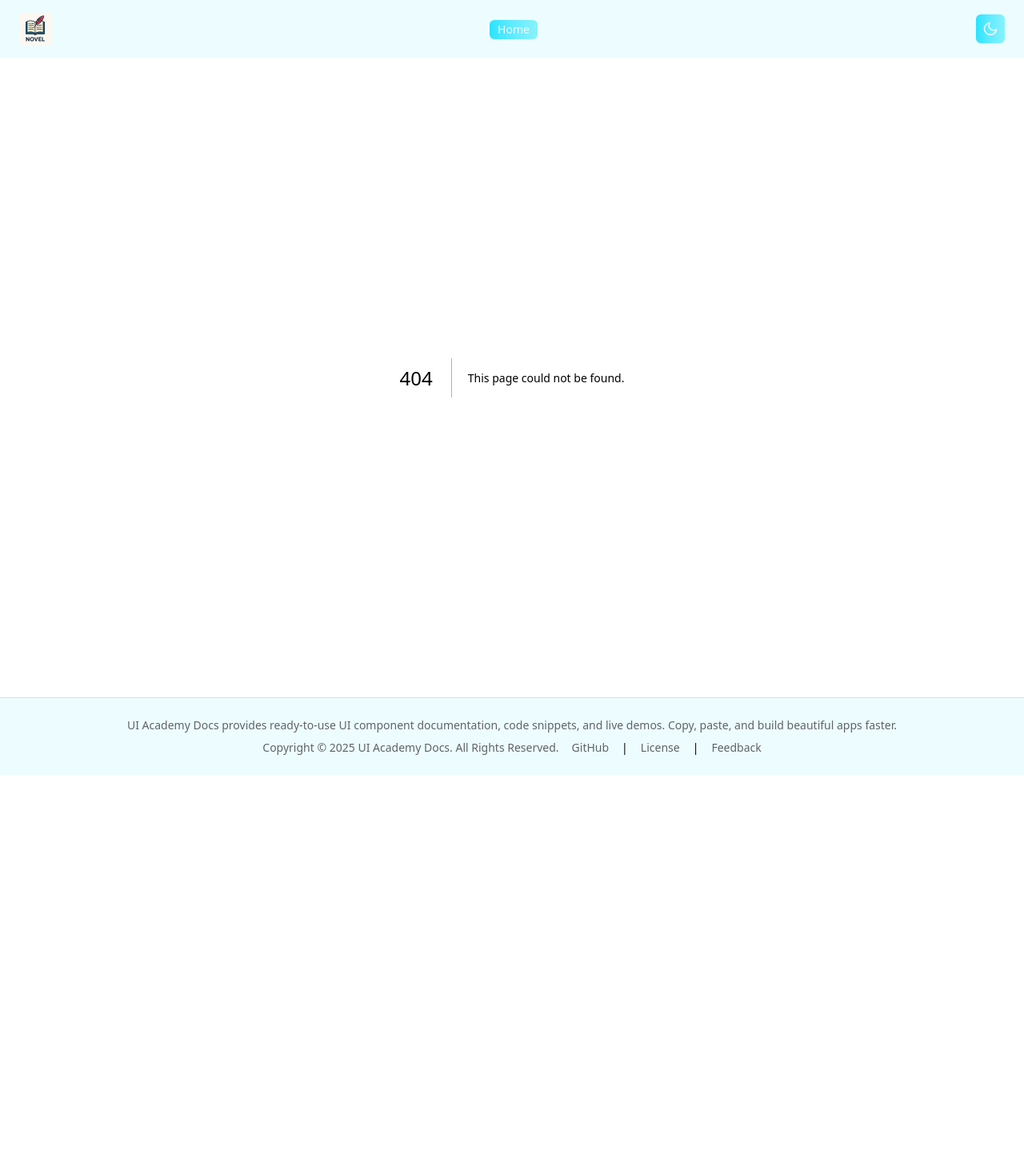
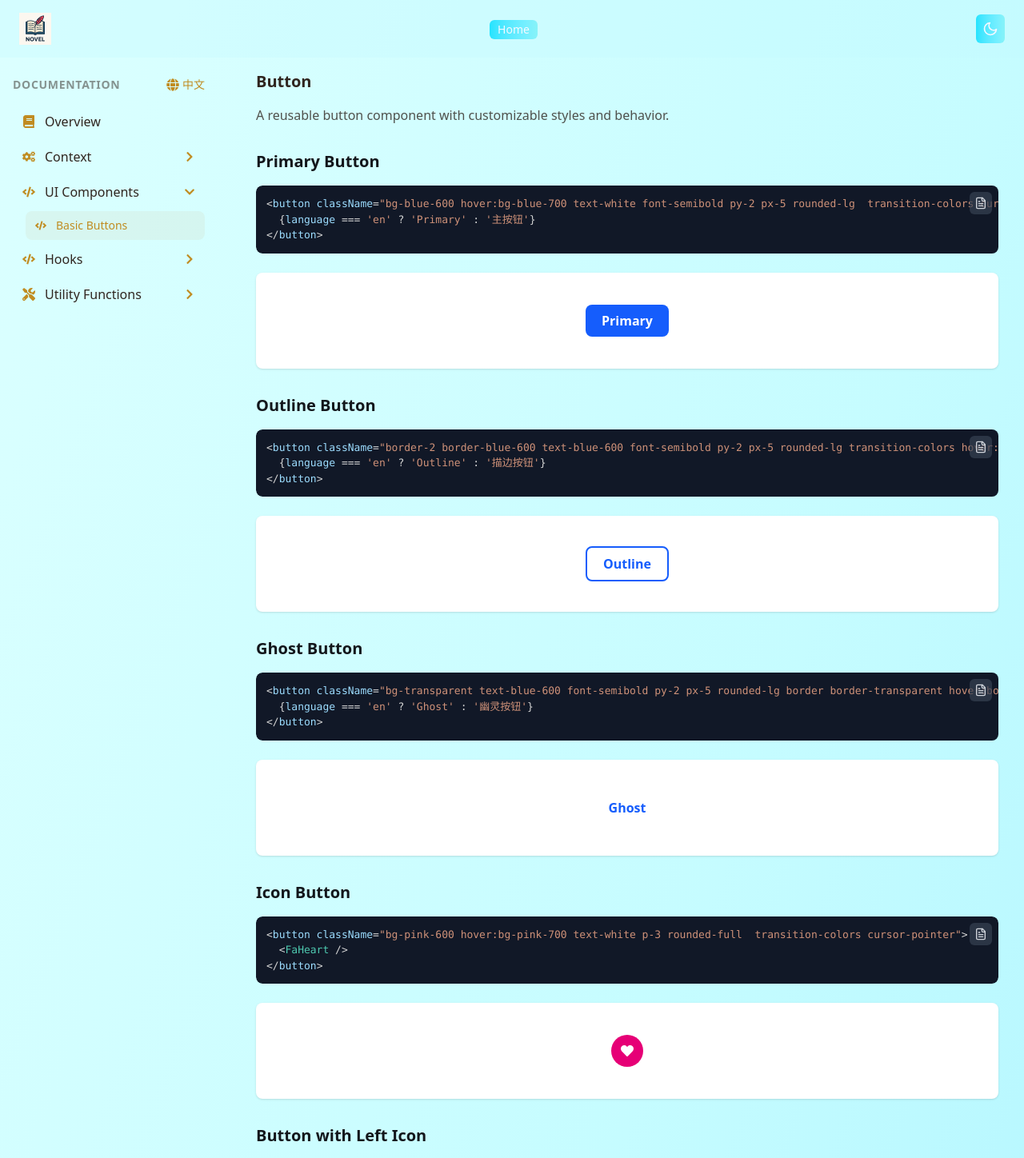
Before and after one commit to lbovboe/ui-academy, a Next.js app: page /docs/components/basic-buttons in a window 1280 px wide. Before the commit this address had no page. Shown: the top 1448 px of the page at 80% size. Before the commit the page ends 969 px from the top, so only its background shows below. Built offline with nearby package versions, Linux system fonts and the light colour scheme.

Commit message:
update ui basic button page

```diff
--- a/app/(routes)/docs/components/button/page.tsx
+++ b/app/(routes)/docs/components/basic-buttons/page.tsx
@@ -20,14 +20,11 @@ export default function ButtonDocPage() {
     {
       key: 'primary',
       title: language === 'en' ? 'Primary Button' : '主按钮',
-      code: `<button className="bg-blue-600 hover:bg-blue-700 text-white font-semibold py-2 px-5 rounded-lg shadow transition-colors cursor-pointer">
+      code: `<button className="bg-blue-600 hover:bg-blue-700 text-white font-semibold py-2 px-5 rounded-lg  transition-colors cursor-pointer">
   {language === 'en' ? 'Primary' : '主按钮'}
 </button>`,
       button: (
-        <button
-          className="cursor-pointer rounded-lg bg-blue-600 px-5 py-2 font-semibold text-white shadow transition-colors hover:bg-blue-700"
-          onClick={() => alert(language === 'en' ? 'Primary Clicked!' : '点击了主按钮！')}
-        >
+        <button className="cursor-pointer rounded-lg bg-blue-600 px-5 py-2 font-semibold text-white transition-colors hover:bg-blue-700">
           {language === 'en' ? 'Primary' : '主按钮'}
         </button>
       ),
@@ -39,10 +36,7 @@ export default function ButtonDocPage() {
   {language === 'en' ? 'Outline' : '描边按钮'}
 </button>`,
       button: (
-        <button
-          className="cursor-pointer rounded-lg border-2 border-blue-600 px-5 py-2 font-semibold text-blue-600 transition-colors hover:bg-blue-50 dark:hover:bg-blue-900/20"
-          onClick={() => alert(language === 'en' ? 'Outline Clicked!' : '点击了描边按钮！')}
-        >
+        <button className="cursor-pointer rounded-lg border-2 border-blue-600 px-5 py-2 font-semibold text-blue-600 transition-colors hover:bg-blue-50 dark:hover:bg-blue-900/20">
           {language === 'en' ? 'Outline' : '描边按钮'}
         </button>
       ),
@@ -54,10 +48,7 @@ export default function ButtonDocPage() {
   {language === 'en' ? 'Ghost' : '幽灵按钮'}
 </button>`,
       button: (
-        <button
-          className="cursor-pointer rounded-lg border border-transparent bg-transparent px-5 py-2 font-semibold text-blue-600 transition-colors hover:border-blue-600 hover:bg-blue-50 dark:hover:bg-blue-900/20"
-          onClick={() => alert(language === 'en' ? 'Ghost Clicked!' : '点击了幽灵按钮！')}
-        >
+        <button className="cursor-pointer rounded-lg border border-transparent bg-transparent px-5 py-2 font-semibold text-blue-600 transition-colors hover:border-blue-600 hover:bg-blue-50 dark:hover:bg-blue-900/20">
           {language === 'en' ? 'Ghost' : '幽灵按钮'}
         </button>
       ),
@@ -65,12 +56,12 @@ export default function ButtonDocPage() {
     {
       key: 'icon',
       title: language === 'en' ? 'Icon Button' : '图标按钮',
-      code: `<button className="bg-pink-600 hover:bg-pink-700 text-white p-3 rounded-full shadow transition-colors cursor-pointer">
+      code: `<button className="bg-pink-600 hover:bg-pink-700 text-white p-3 rounded-full  transition-colors cursor-pointer">
   <FaHeart />
 </button>`,
       button: (
         <button
-          className="cursor-pointer rounded-full bg-pink-600 p-3 text-white shadow transition-colors hover:bg-pink-700"
+          className="cursor-pointer rounded-full bg-pink-600 p-3 text-white transition-colors hover:bg-pink-700"
           aria-label={language === 'en' ? 'Like' : '喜欢'}
         >
           <FaHeart />
@@ -85,7 +76,7 @@ export default function ButtonDocPage() {
   {language === 'en' ? 'Success' : '成功'}
 </button>`,
       button: (
-        <button className="flex cursor-pointer items-center gap-2 rounded-lg bg-green-600 px-5 py-2 font-semibold text-white shadow transition-colors hover:bg-green-700">
+        <button className="flex cursor-pointer items-center gap-2 rounded-lg bg-green-600 px-5 py-2 font-semibold text-white transition-colors hover:bg-green-700">
           <FaCheck />
           {language === 'en' ? 'Success' : '成功'}
         </button>
@@ -99,7 +90,7 @@ export default function ButtonDocPage() {
   <FaArrowRight />
 </button>`,
       button: (
-        <button className="flex cursor-pointer items-center gap-2 rounded-lg bg-purple-600 px-5 py-2 font-semibold text-white shadow transition-colors hover:bg-purple-700">
+        <button className="flex cursor-pointer items-center gap-2 rounded-lg bg-purple-600 px-5 py-2 font-semibold text-white transition-colors hover:bg-purple-700">
           {language === 'en' ? 'Next' : '下一步'}
           <FaArrowRight />
         </button>
@@ -108,11 +99,11 @@ export default function ButtonDocPage() {
     {
       key: 'gradient',
       title: language === 'en' ? 'Gradient Button' : '渐变按钮',
-      code: `<button className="bg-gradient-to-r from-blue-500 via-purple-500 to-pink-500 hover:from-blue-600 hover:to-pink-600 text-white font-semibold py-2 px-5 rounded-lg shadow transition-all cursor-pointer">
+      code: `<button className="bg-gradient-to-r from-blue-500 via-purple-500 to-pink-500 hover:from-blue-600 hover:to-pink-600 text-white font-semibold py-2 px-5 rounded-lg  transition-all cursor-pointer">
   {language === 'en' ? 'Gradient' : '渐变按钮'}
 </button>`,
       button: (
-        <button className="cursor-pointer rounded-lg bg-gradient-to-r from-blue-500 via-purple-500 to-pink-500 px-5 py-2 font-semibold text-white shadow transition-all hover:from-blue-600 hover:to-pink-600">
+        <button className="cursor-pointer rounded-lg bg-gradient-to-r from-blue-500 via-purple-500 to-pink-500 px-5 py-2 font-semibold text-white transition-all hover:from-blue-600 hover:to-pink-600">
           {language === 'en' ? 'Gradient' : '渐变按钮'}
         </button>
       ),
@@ -126,7 +117,7 @@ export default function ButtonDocPage() {
 </button>`,
       button: (
         <button
-          className="flex cursor-pointer items-center gap-2 rounded-lg bg-blue-600 px-5 py-2 font-semibold text-white shadow transition-colors hover:bg-blue-700 disabled:opacity-60"
+          className="flex cursor-pointer items-center gap-2 rounded-lg bg-blue-600 px-5 py-2 font-semibold text-white transition-colors hover:bg-blue-700 disabled:opacity-60"
           onClick={handleLoadingClick}
           disabled={loading}
         >
@@ -153,11 +144,11 @@ export default function ButtonDocPage() {
     {
       key: 'animated',
       title: language === 'en' ? 'Animated Button' : '动效按钮',
-      code: `<button className="bg-orange-500 hover:bg-orange-600 text-white font-semibold py-2 px-5 rounded-lg shadow transition-transform transform hover:scale-105 cursor-pointer">
+      code: `<button className="bg-orange-500 hover:bg-orange-600 text-white font-semibold py-2 px-5 rounded-lg  transition-transform transform hover:scale-105 cursor-pointer">
   {language === 'en' ? 'Animate' : '动效'}
 </button>`,
       button: (
-        <button className="transform cursor-pointer rounded-lg bg-orange-500 px-5 py-2 font-semibold text-white shadow transition-transform hover:scale-105 hover:bg-orange-600">
+        <button className="transform cursor-pointer rounded-lg bg-orange-500 px-5 py-2 font-semibold text-white transition-transform hover:scale-105 hover:bg-orange-600">
           {language === 'en' ? 'Animate' : '动效'}
         </button>
       ),
--- a/app/components/docs/DocSidebar.tsx
+++ b/app/components/docs/DocSidebar.tsx
@@ -72,10 +72,10 @@ const navItems: NavItem[] = [
     more: [
       {
         label: {
-          en: 'Chapter Detail ',
-          zh: '章节内容组件',
+          en: 'Basic Buttons',
+          zh: '基础按钮',
         },
-        href: '/docs/components/chapter-detail',
+        href: '/docs/components/basic-buttons',
         icon: <FaCode className="text-doc_icon-light dark:text-doc_icon-dark" />,
       },
     ],
```
